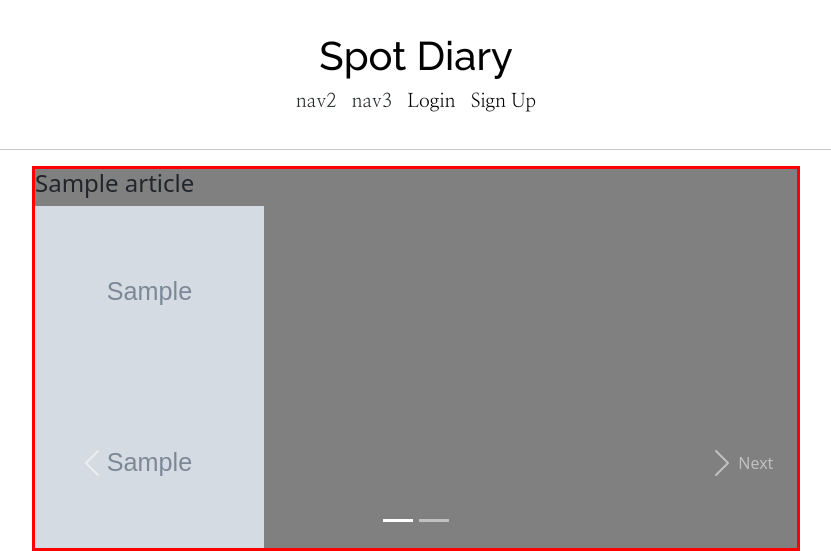
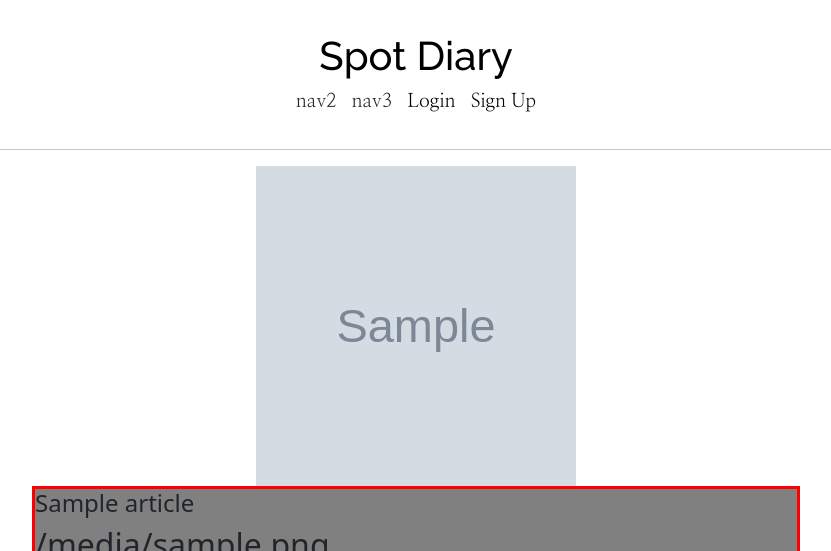
Before and after one commit to nangeee/django-spot-diary, a Django app: page /articles/detail/1 in a window 1280 px wide. Shown: the top 551 px of the page, without its empty margins (224-1055 px from the left). Run offline with Django 4.2, Linux system fonts and the light colour scheme; tables that the repository leaves empty hold one stand-in row (values such as "Sample post"); grey boxes marked "Sample" are stand-in pictures; some libraries are stand-ins or nearby versions; grey boxes are pictures that could not be loaded.

Commit message:
Add js bundel for bootstrap in HTML script part and Start carousel image size editing

```diff
--- a/articleapp/templates/articleapp/detail.html
+++ b/articleapp/templates/articleapp/detail.html
@@ -6,105 +6,38 @@
 
 {% block content %}
 
-<div class="article_container">
-    <h4> {{ current_article.title }} </h4>
-
-    {% for cur in current_article.image.all %}
-    <img src="{{ cur.image.url }}" class="article_img">
-    {% endfor %}
-
-    <!--    <div id="carouselExample" class="carousel slide">-->
-    <!--        <div class="carousel-inner">-->
-    <!--            <div class="carousel-item active">-->
-    <!--                <img src="{% static 'emoji1.png' %}" class="d-block w-30" alt="...">-->
-    <!--            </div>-->
-    <!--        </div>-->
-    <!--        <button class="carousel-control-prev" type="button" data-bs-target="#carouselExample" data-bs-slide="prev">-->
-    <!--            <span class="carousel-control-prev-icon" aria-hidden="true"></span>-->
-    <!--            <span class="visually-hidden" >Previous</span>-->
-    <!--        </button>-->
-    <!--        <button class="carousel-control-next" type="button" data-bs-target="#carouselExample" data-bs-slide="next">-->
-    <!--            <span class="carousel-control-next-icon" aria-hidden="true"></span>-->
-    <!--            <span class="visually-hidden" style="color:black">Next</span>-->
-    <!--        </button>-->
-    <!--    </div>-->
-
-    <!--        <div >-->
-    <!--            {% if current_article.image %}-->
-    <!--            {% for cur in current_article.image.all %}-->
-    <!--            <div >-->
-    <!--                <img class="d-block w-20" src="{{ cur.image.url }}" >-->
-    <!--            </div>-->
-    <!--            {% endfor %}-->
-    <!--            {% endif %}-->
-
-    <!--            test-->
-    {% if current_article.image %}
-    <div id="carouselExampleIndicators" class="carousel slide">
-        <div class="carousel-indicators">
-            <button type="button" data-bs-target="#carouselExampleIndicators" data-bs-slide-to="0" class="active"
-                    aria-current="true" aria-label="Slide 1"></button>
-            <button type="button" data-bs-target="#carouselExampleIndicators" data-bs-slide-to="1"
-                    aria-label="Slide 2"></button>
+{% if current_article.image.all|length >= 1 %}
+<div id="carouselContainer">
+    <div id="articleImgCarousel" class="carousel slide" data-bs-ride="carousel">
+        {% for cur in current_article.image.all %}
+        <div class="carousel-inner">
+            <div class="carousel-item {% if forloop.counter0 == 0 %} active {% endif %}">
+                <img src="{{ cur.image.url }}" class="article_img" alt="...">
+            </div>
         </div>
-
-        <div class="carousel-inner">
-            {% for cur in current_article.image.all %}
-            <div class="carousel-item {% if forloop.counter0 == 0 %} active {% endif %}">
-                <img src="{{ cur.image.url }}" class="d-block article_img" alt="...">
-            </div>
-            {% endfor %}
-        </div>
-        <button class="carousel-control-prev" type="button" data-bs-target="#carouselExampleIndicators"
+        <button class="carousel-control-prev" type="button" data-bs-target="#articleImgCarousel"
                 data-bs-slide="prev">
             <span class="carousel-control-prev-icon" aria-hidden="true"></span>
             <span class="visually-hidden">Previous</span>
         </button>
-        <button class="carousel-control-next" type="button" data-bs-target="#carouselExampleIndicators"
+        <button class="carousel-control-next" type="button" data-bs-target="#articleImgCarousel"
                 data-bs-slide="next">
             <span class="carousel-control-next-icon" aria-hidden="true"></span>
-            <span>Next</span>
+            <span class="visually-hidden">Next</span>
         </button>
+        {% endfor %}
     </div>
-    {% endif %}
+</div>
+{% endif %}
+
+<div class="article_container">
+    <h4> {{ current_article.title }} </h4>
+
+
+    {% for cur in current_article.image.all %}
+    <h2> {{ cur.image.url }} </h2>
+    {% endfor %}
 
 </div>
 
-<div id="carouselExampleAutoplaying" class="carousel slide" style="background-color:black">
-    <!--    <div class="carousel-indicators">-->
-    <!--        <button type="button" data-bs-target="#carouselExampleIndicators2" data-bs-slide-to="0" class="active"-->
-    <!--                aria-current="true" aria-label="Slide 1"></button>-->
-    <!--        <button type="button" data-bs-target="#carouselExampleIndicators2" data-bs-slide-to="1"-->
-    <!--                aria-label="Slide 2"></button>-->
-    <!--    </div>-->
-
-    <div class="carousel-inner">
-        <div class="carousel-item active">
-            <img src="{% static 'emoji1.png' %}" class="d-block w-100" alt="...">
-        </div>
-        <div class="carousel-item">
-            <img src="{% static '7-baek.jpg' %}" class="d-block w-100" alt="...">
-        </div>
-    </div>
-    <button class="carousel-control-prev" type="button" data-bs-target="#carouselExampleAutoplaying"
-            data-bs-slide="prev">
-        <span class="carousel-control-prev-icon" aria-hidden="true"></span>
-        <span class="visually-hidden">Previous</span>
-    </button>
-    <button class="carousel-control-next" type="button" data-bs-target="#carouselExampleAutoplaying"
-            data-bs-slide="next">
-        <span class="carousel-control-next-icon" aria-hidden="true"></span>
-        <span class="visually-hidden">Next</span>
-    </button>
-</div>
-
-<script>
-const myCarouselElement = document.querySelector('#carouselExampleAutoplaying');
-
-const carousel = new bootstrap.Carousel(myCarouselElement, {
-  interval: 2000,
-  touch: false
-})
-</script>
-
 {% endblock %}
--- a/static/base.css
+++ b/static/base.css
@@ -115,5 +115,13 @@ a:hover {
 }
 
 .article_img {
-    width: 30%;
+    width: 50%;
+    height: 40vh;
 }
+
+#articleImgCarousel {
+    width: 50%;
+    height: 50%;
+    text-align: center;
+    margin: auto;
+}
--- a/templates/base.html
+++ b/templates/base.html
@@ -17,5 +17,15 @@
 
 {% include 'footer.html' %}
 
+<script src="https://cdn.jsdelivr.net/npm/bootstrap@5.3.0-alpha3/dist/js/bootstrap.bundle.min.js"
+        integrity="sha384-ENjdO4Dr2bkBIFxQpeoTz1HIcje39Wm4jDKdf19U8gI4ddQ3GYNS7NTKfAdVQSZe"
+        crossorigin="anonymous"></script>
+<script src="https://cdn.jsdelivr.net/npm/@popperjs/core@2.11.7/dist/umd/popper.min.js"
+        integrity="sha384-zYPOMqeu1DAVkHiLqWBUTcbYfZ8osu1Nd6Z89ify25QV9guujx43ITvfi12/QExE"
+        crossorigin="anonymous"></script>
+<script src="https://cdn.jsdelivr.net/npm/bootstrap@5.3.0-alpha3/dist/js/bootstrap.min.js"
+        integrity="sha384-Y4oOpwW3duJdCWv5ly8SCFYWqFDsfob/3GkgExXKV4idmbt98QcxXYs9UoXAB7BZ"
+        crossorigin="anonymous"></script>
+
 </body>
 </html>
```
Also changed, not shown: templates/head.html (+8 -4 lines). Lines whose indentation alone changed are shown as unchanged.
